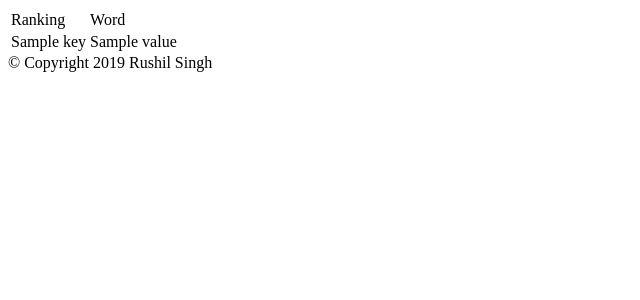
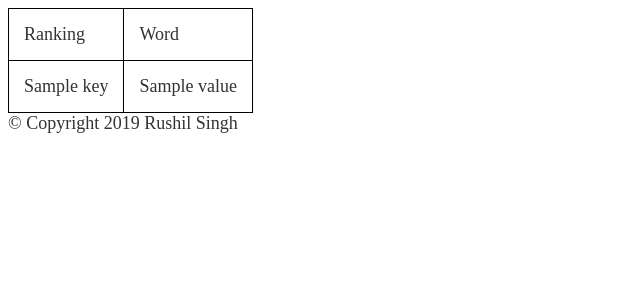
Before and after one commit to rushilsingh/fuzzysearch, a Django app: template herokufuzzyauto/templates/results.html in a window 1280 px wide. Shown: the top 300 px of the page, without its empty margins (0-640 px from the left). Run offline with Django 3.2, Linux system fonts and the light colour scheme; the template is opened without the code that fills it: most values are stand-ins (such as "Sample title", 1, 10 or a date in 2020).

Commit message:
Added css

```diff
--- /dev/null
+++ b/herokufuzzyauto/assets/style.css
@@ -0,0 +1,11 @@
+html {
+  font-size: 18px;
+  color: #333;
+}
+table, th, td {
+                border: 1px solid black;
+                border-collapse: collapse;
+            }
+            th, td {
+                padding: 15px;
+            }
--- a/herokufuzzyauto/templates/layout.html
+++ b/herokufuzzyauto/templates/layout.html
@@ -3,6 +3,8 @@
       <head>
           <meta charset="utf-8">
           <title>Fuzzy Search</title>
+          <link rel="stylesheet" href="/assets/style.css">
+
       </head>
 
 
```
